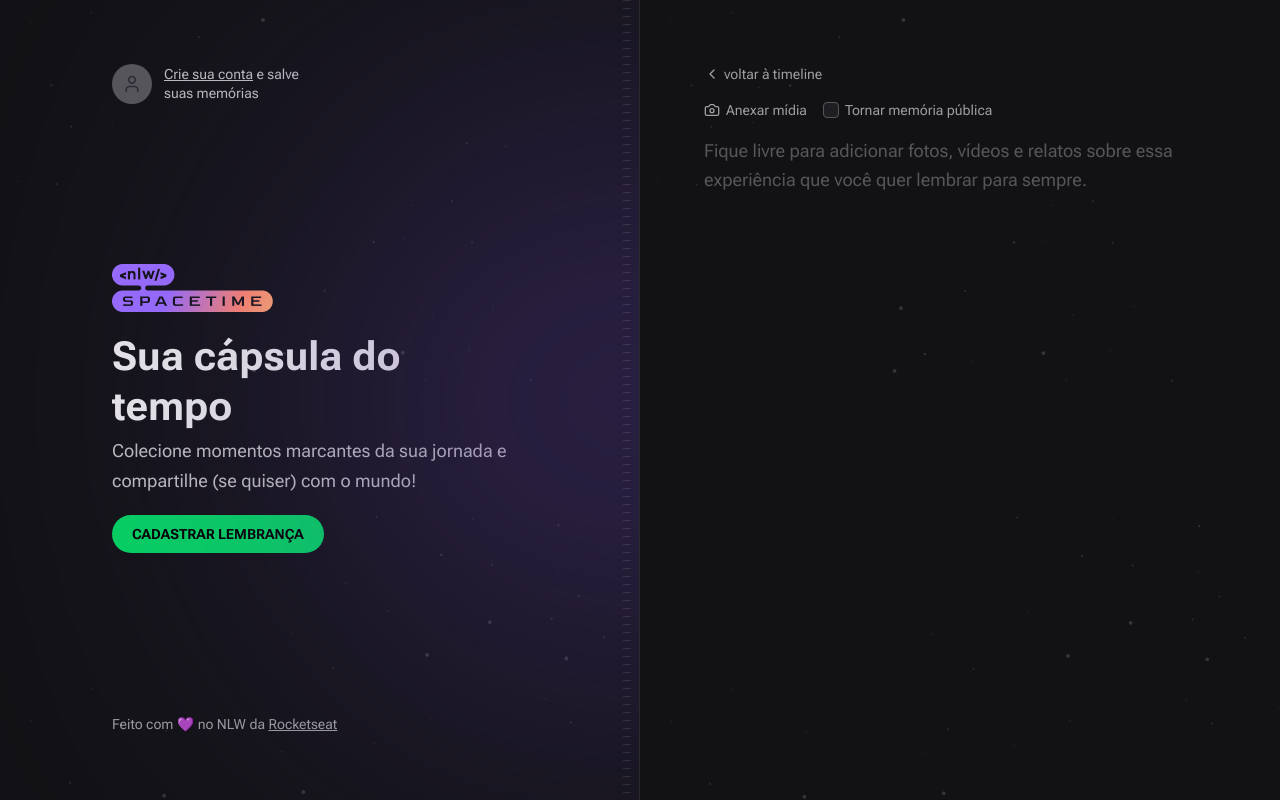
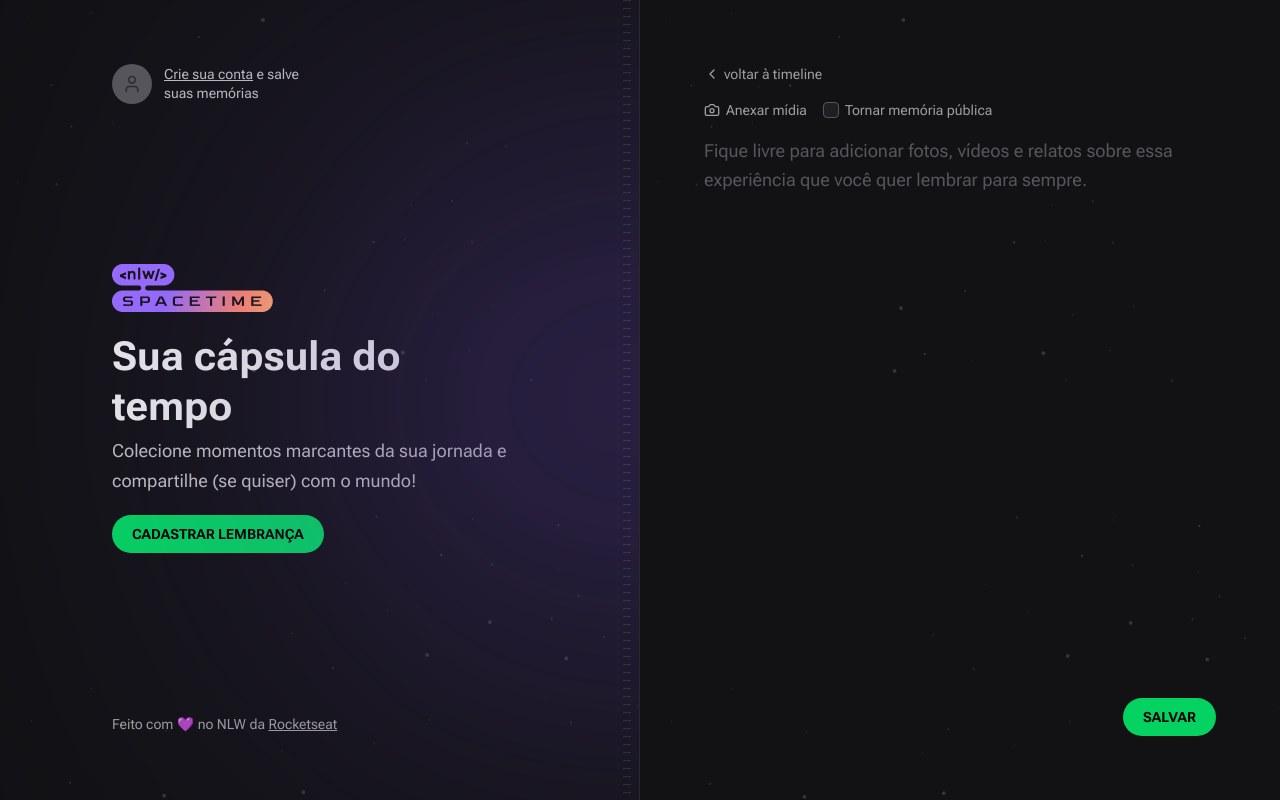
Before and after one commit to ViniciusPrataKloh/spacetime, a Next.js app in the folder web/: page /memories/new in a window 1280 px wide. Built offline with nearby package versions, Linux system fonts and the light colour scheme; no server answers; a web font is replaced by a local one.

Commit message:
Create new memory

```diff
--- a/web/package.json
+++ b/web/package.json
@@ -16,6 +16,7 @@
     "axios": "^1.4.0",
     "eslint": "8.40.0",
     "eslint-config-next": "13.4.2",
+    "js-cookie": "^3.0.5",
     "jwt-decode": "^3.1.2",
     "lucide-react": "^0.216.0",
     "next": "13.4.2",
@@ -29,6 +30,7 @@
   "devDependencies": {
     "@rocketseat/eslint-config": "^1.2.0",
     "@tailwindcss/forms": "^0.5.3",
+    "@types/js-cookie": "^3.0.3",
     "prettier-plugin-tailwindcss": "^0.3.0"
   }
 }
--- a/web/src/app/memories/new/page.tsx
+++ b/web/src/app/memories/new/page.tsx
@@ -1,4 +1,5 @@
-import { Camera, ChevronLeft } from 'lucide-react'
+import { NewMemoryForm } from '@/components/NewMemoryForm'
+import { ChevronLeft } from 'lucide-react'
 import Link from 'next/link'
 
 export default function New() {
@@ -12,40 +13,7 @@
         voltar à timeline
       </Link>
 
-      <form className="flex w-full flex-1 flex-col gap-2">
-        <div className="flex items-center gap-4">
-          <label
-            htmlFor="media"
-            className="flex cursor-pointer items-center gap-1.5 text-sm text-gray-200 hover:text-gray-100"
-          >
-            <Camera className="h-4 w-4" />
-            Anexar mídia
-          </label>
-
-          <label
-            htmlFor="isPublic"
-            className="flex items-center gap-1.5 text-sm text-gray-200 hover:text-gray-100"
-          >
-            <input
-              type="checkbox"
-              name="isPublic"
-              id="isPublic"
-              value="true"
-              className="h-4 w-4 rounded border-gray-400 bg-gray-700 text-purple-500"
-            />
-            Tornar memória pública
-          </label>
-        </div>
-
-        <input type="file" id="media" className="invisible h-0 w-0" />
-
-        <textarea
-          name="content"
-          spellCheck="false"
-          className="flex w-full flex-1 resize-none rounded border-0 bg-transparent p-0 text-lg leading-relaxed text-gray-100 placeholder:text-gray-400 focus:ring-0"
-          placeholder="Fique livre para adicionar fotos, vídeos e relatos sobre essa experiência que você quer lembrar para sempre."
-        />
-      </form>
+      <NewMemoryForm />
     </div>
   )
 }
--- a/web/src/components/EmptyMemories.tsx
+++ b/web/src/components/EmptyMemories.tsx
@@ -1,10 +1,12 @@
+import Link from 'next/link'
+
 export function EmptyMemories() {
   return (
     <p className="w-[360px] text-center leading-relaxed">
       Você ainda não registrou nenhuma lembrança, comece a{' '}
-      <a className="underline hover:text-gray-50" href="#">
+      <Link className="underline hover:text-gray-50" href="/memories/new">
         criar agora
-      </a>
+      </Link>
       !
     </p>
   )
--- /dev/null
+++ b/web/src/components/MediaPicker.tsx
@@ -0,0 +1,41 @@
+'use client'
+
+import { ChangeEvent, useState } from 'react'
+
+export function MediaPicker() {
+  const [preview, setPreview] = useState<string | null>(null)
+
+  function onFileSelected(event: ChangeEvent<HTMLInputElement>) {
+    const { files } = event.target
+
+    if (!files) {
+      return null
+    }
+
+    const previewURL = URL.createObjectURL(files[0])
+
+    setPreview(previewURL)
+  }
+
+  return (
+    <>
+      <input
+        type="file"
+        id="media"
+        name="coverUrl"
+        onChange={onFileSelected}
+        className="invisible h-0 w-0"
+        accept="image/*"
+      />
+
+      {preview && (
+        // eslint-disable-next-line @next/next/no-img-element
+        <img
+          src={preview}
+          alt=""
+          className="aspect-video w-full rounded-lg object-cover"
+        />
+      )}
+    </>
+  )
+}
--- /dev/null
+++ b/web/src/components/NewMemoryForm.tsx
@@ -0,0 +1,98 @@
+'use client'
+
+import { api } from '@/lib/api'
+import Cookie from 'js-cookie'
+import { Camera } from 'lucide-react'
+import { useRouter } from 'next/navigation'
+import { FormEvent } from 'react'
+import { MediaPicker } from './MediaPicker'
+
+export function NewMemoryForm() {
+  const router = useRouter()
+
+  async function handleCreateMemory(event: FormEvent<HTMLFormElement>) {
+    event.preventDefault()
+
+    const formData = new FormData(event.currentTarget)
+
+    const fileToUpload = formData.get('coverUrl')
+    console.log(fileToUpload)
+
+    let coverUrl = ''
+
+    if (fileToUpload) {
+      const uploadFormData = new FormData()
+      uploadFormData.set('file', fileToUpload)
+
+      const uploadResponse = await api.post('/upload', uploadFormData)
+
+      coverUrl = uploadResponse.data
+    }
+
+    const token = Cookie.get('token')
+    console.log(coverUrl)
+
+    await api.post(
+      '/memories',
+      {
+        coverUrl,
+        content: formData.get('content'),
+        isPublic: formData.get('isPublic'),
+      },
+      {
+        headers: {
+          Authorization: `Bearer ${token}`,
+        },
+      },
+    )
+
+    router.push('/')
+  }
+
+  return (
+    <form
+      className="flex w-full flex-1 flex-col gap-2"
+      onSubmit={handleCreateMemory}
+    >
+      <div className="flex items-center gap-4">
+        <label
+          htmlFor="media"
+          className="flex cursor-pointer items-center gap-1.5 text-sm text-gray-200 hover:text-gray-100"
+        >
+          <Camera className="h-4 w-4" />
+          Anexar mídia
+        </label>
+
+        <label
+          htmlFor="isPublic"
+          className="flex items-center gap-1.5 text-sm text-gray-200 hover:text-gray-100"
+        >
+          <input
+            type="checkbox"
+            name="isPublic"
+            id="isPublic"
+            value="true"
+            className="h-4 w-4 rounded border-gray-400 bg-gray-700 text-purple-500"
+          />
+          Tornar memória pública
+        </label>
+      </div>
+
+      <MediaPicker />
+
+      <textarea
+        name="content"
+        spellCheck="false"
+        className="flex w-full flex-1 resize-none rounded border-0 bg-transparent p-0 text-lg leading-relaxed text-gray-100 placeholder:text-gray-400 focus:ring-0"
+        placeholder="Fique livre para adicionar fotos, vídeos e relatos sobre essa experiência que você quer lembrar para sempre."
+      />
+
+      <button
+        className="inline-block self-end rounded-full bg-green-500 px-5 py-3 font-alt text-sm font-bold uppercase leading-none text-black hover:bg-green-600"
+        type="submit"
+      >
+        Salvar
+      </button>
+    </form>
+  )
+}
--- a/web/src/lib/api.ts
+++ b/web/src/lib/api.ts
@@ -1,5 +1,5 @@
 import axios from 'axios'
 
 export const api = axios.create({
-    baseURL: process.env.NEXT_PUBLIC_API_URL,
+  baseURL: process.env.NEXT_PUBLIC_API_URL,
 })
```
Also changed, not shown: 15 other files (tests, documents, lock files or other folders).
